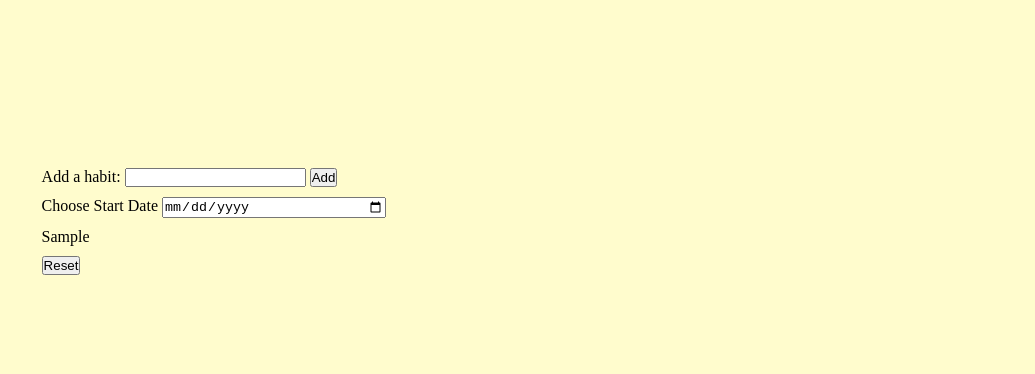
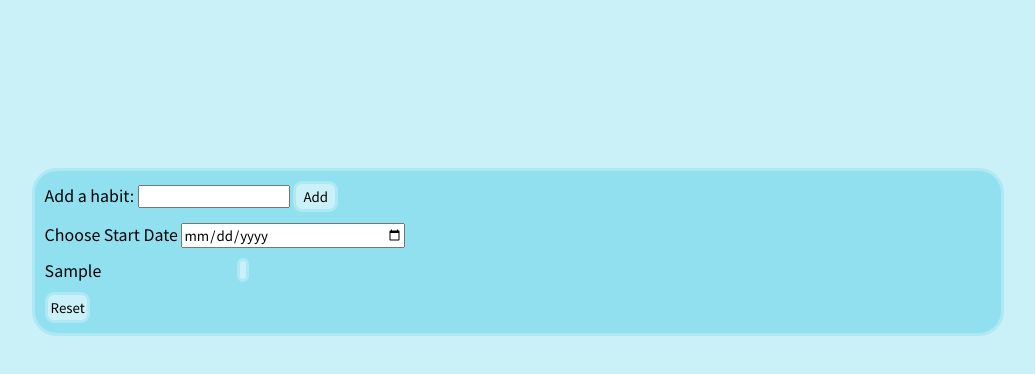
Before and after one commit to frrf/habitTracker, a plain HTML site: page index.html in a window 1280 px wide. Both pictures are taken after typing "Sample" into the empty fields and a click on the button "Add". Shown: the whole page, without its empty margins (122-1157 px from the left). Drawn offline with Linux system fonts and the light colour scheme.

Commit message:
added more styling

```diff
--- a/index.html
+++ b/index.html
@@ -12,7 +12,7 @@
         <div class="container__habitInput">
             <label class="habitInput__label" for="habitTextInput">Add a habit:</label>
             <input class="habitInput__textInput" id="habitTextInput" type="text">
-            <button class="habitInput__btn" id="add_habit_btn">Add</button>
+            <button class="habitInput__btn btn-style" id="add_habit_btn">Add</button>
         </div>
 
 
@@ -25,7 +25,7 @@
         </div>
 
         <div class="container__reset">
-            <button id="reset__btn">Reset</button>
+            <button id="reset__btn" class="btn-style">Reset</button>
         </div>
 
     </div>
--- a/styles/style.css
+++ b/styles/style.css
@@ -1,41 +1,54 @@
+/* Google Fonts */
+@import url('https://fonts.googleapis.com/css2?family=Noto+Sans+HK:wght@100;400;700&display=swap');
+
 /* THIS PROJECT WILL BE USING THE BEM CSS STYLING MODEL */
 
 :root {
-    /* CSS HEX */
---cream: #fffccdff;
---aero-blue: #d0fbe7ff;
---celeste: #c5f7efff;
---celeste-2: #cafcfdff;
---azure-x-11-web-color: #e0f5ffff;
---pale-purple-pantone: #e6d8ffff;
---pink-lace: #ffdbfbff;
+    --navy-blue: #03045eff;
+    --dark-cornflower-blue: #023e8aff;
+    --star-command-blue: #0077b6ff;
+    --blue-green: #0096c7ff;
+    --cerulean-crayola: #00b4d8ff;
+    --sky-blue-crayola: #48cae4ff;
+    --sky-blue-crayola-2: #90e0efff;
+    --blizzard-blue: #ade8f4ff;
+    --powder-blue: #caf0f8ff;
 }
 
 * {
     padding: 0;
     margin: 0;
     box-sizing: border-box;
+    font-family: 'Noto Sans HK', sans-serif;
 }
 
 body {
-    background: var(--cream);
+    background: var(--powder-blue);
     width: 100vw;
     height: auto;
     overflow: hidden; /* Hide scrollbars */
-
 }
 
 .container {
+    background-color: var(--sky-blue-crayola-2);
     margin: clamp(21vh,5vh,50vh) auto;
     width: clamp(292px,76vw,1129px);
+    border: solid var(--blizzard-blue);
+    border-radius: 25px;
 }
 
 .container > * {
     margin: 10px;
 }
 
-.container__habitInput {
+.container__habitInput button:hover{
+    background-color: rgb(0, 255, 179);
+    border: solid rgba(0, 85, 74, 0.529);
+}
 
+.container__habitInput button:active{
+    background-color:  rgba(0, 85, 74, 0.774);
+    border: solid rgba(0, 46, 40, 0.529);
 }
 
 .container__calendar {
@@ -47,12 +60,22 @@ body {
 }
 
 .container__tracker {
-    /* border: solid black; */
 }
 
-.habitInput__btn {
+.container__reset {
+    width: fit-content;
+}
 
+.container__reset #reset__btn:hover {
+    background-color: rgb(255, 206, 206);
+    border: solid rgb(255, 147, 147);
 }
+
+.container__reset #reset__btn:active {
+    background-color: rgb(255, 147, 147);
+    border: solid rgb(187, 78, 78);
+}
+
 .habit__row {
     display: flex;
 }
@@ -68,7 +91,7 @@ body {
 .row__label:hover {
     transform:scale(1.05);
     font-weight: bolder;
-    background-color: var(--azure-x-11-web-color);
+    background-color: var(--celeste);
     cursor: pointer;
 }
 
@@ -79,6 +102,10 @@ body {
 .row__checkboxes {
     display: flex;
     overflow: scroll;
+    padding: 3px;
+    border: solid var(--blizzard-blue);
+    border-radius: 9px;
+    background-color: var(--powder-blue);
 }
 
 .row__checkboxes::-webkit-scrollbar {
@@ -87,16 +114,17 @@ body {
 
 .row__checkboxes label {
     font-size: x-small;
-    background-color: lightblue;
+    background-color: var(--blizzard-blue);
+    color: white;
     display: flex;
     flex-direction: column;
     align-items: center;
     padding: 5px;
-    border: solid 1px rgb(139, 226, 255);
+    border: solid 1px;
     user-select: none;
 }
 .row__checkboxes label h4 {
-    font-weight: 100;
+    font-weight: 400;
     font-size: 10px;
 }
 
@@ -105,7 +133,23 @@ body {
     cursor: pointer;
 }
 
-
 #reset__btn {
     display: none;
 }
+
+.btn-style {
+    padding: 3px;
+    width: 45px;
+    border: solid var(--blizzard-blue);
+    border-radius: 9px;
+    background-color: var(--powder-blue);
+    cursor: pointer;
+    transition: 200ms;
+}
+
+.btn-style:hover {
+    transform: scale(1.05);
+}
+.btn-style:active {
+    transform: scale(.9);
+}
```
